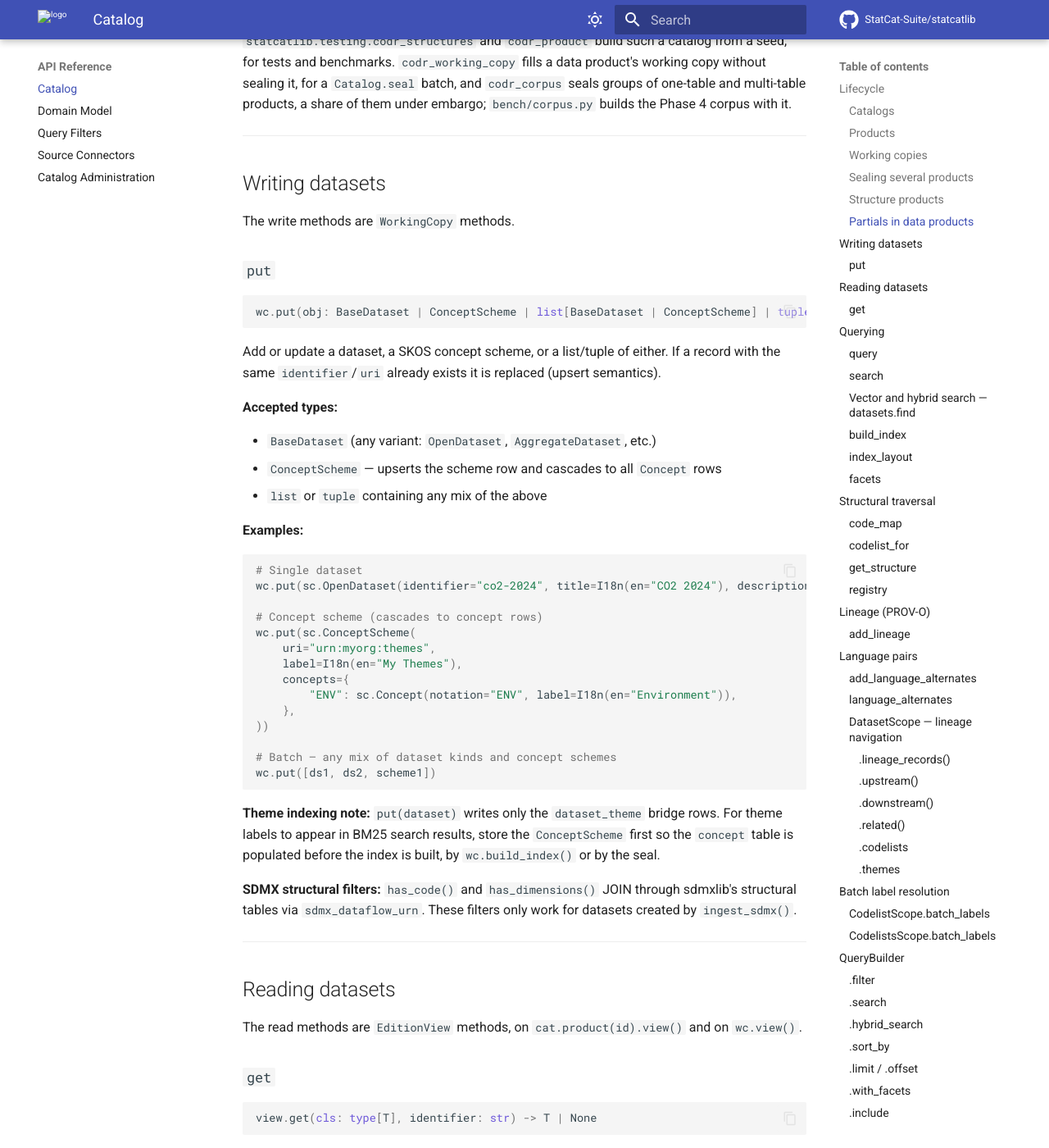
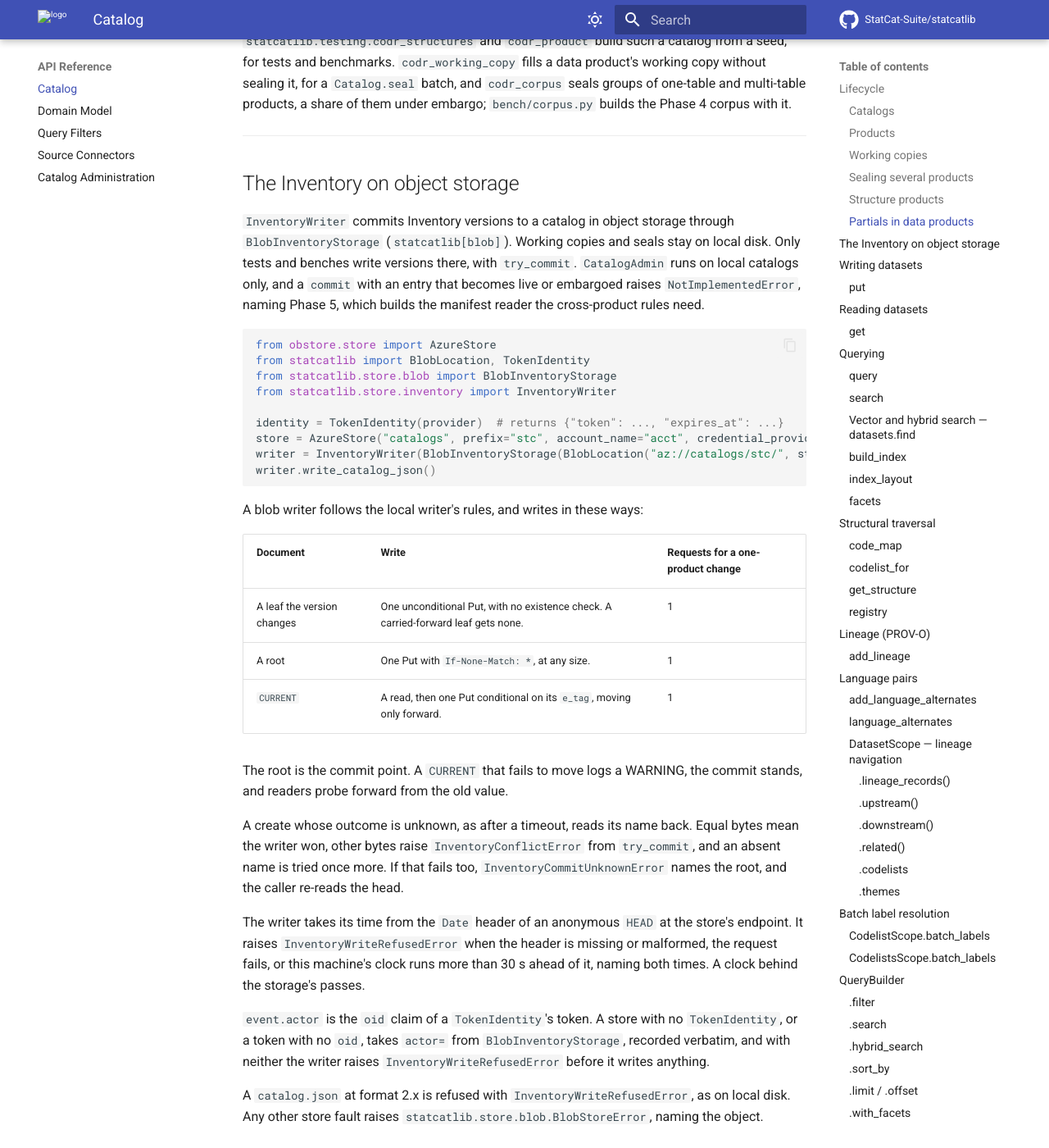
Before and after one commit to StatCat-Suite/statcatlib, an MkDocs documentation site: the page built from docs/api/store.md, in a window 1280 px wide and 1400 px high, scrolled down 7338 px. Shown: the whole window at 82% size. Built offline with MkDocs 1.6.1 and Material for MkDocs 9.7.7, drawn with Linux system fonts in a browser that asks for light colours; comment, search, counter and statistics services are not loaded.

Commit message:
docs: describe the blob Inventory writer and the blob extra (GH-98)

````diff
--- a/docs/api/store.md
+++ b/docs/api/store.md
@@ -353,6 +353,57 @@ product's working copy without sealing it, for a `Catalog.seal` batch, and
 them under embargo; `bench/corpus.py` builds the Phase 4 corpus with it.
 
 ---
+
+## The Inventory on object storage
+
+`InventoryWriter` commits Inventory versions to a catalog in object storage
+through `BlobInventoryStorage` (`statcatlib[blob]`). Working copies and seals
+stay on local disk. Only tests and benches write versions there, with
+`try_commit`. `CatalogAdmin` runs on local catalogs only, and a `commit` with an
+entry that becomes live or embargoed raises `NotImplementedError`, naming Phase
+5, which builds the manifest reader the cross-product rules need.
+
+```python
+from obstore.store import AzureStore
+from statcatlib import BlobLocation, TokenIdentity
+from statcatlib.store.blob import BlobInventoryStorage
+from statcatlib.store.inventory import InventoryWriter
+
+identity = TokenIdentity(provider)  # returns {"token": ..., "expires_at": ...}
+store = AzureStore("catalogs", prefix="stc", account_name="acct", credential_provider=identity)
+writer = InventoryWriter(BlobInventoryStorage(BlobLocation("az://catalogs/stc/", store)))
+writer.write_catalog_json()
+```
+
+A blob writer follows the local writer's rules, and writes in these ways:
+
+| Document | Write | Requests for a one-product change |
+|---|---|---|
+| A leaf the version changes | One unconditional Put, with no existence check. A carried-forward leaf gets none. | 1 |
+| A root | One Put with `If-None-Match: *`, at any size. | 1 |
+| `CURRENT` | A read, then one Put conditional on its `e_tag`, moving only forward. | 1 |
+
+The root is the commit point. A `CURRENT` that fails to move logs a WARNING, the
+commit stands, and readers probe forward from the old value.
+
+A create whose outcome is unknown, as after a timeout, reads its name back. Equal
+bytes mean the writer won, other bytes raise `InventoryConflictError` from
+`try_commit`, and an absent name is tried once more. If that fails too,
+`InventoryCommitUnknownError` names the root, and the caller re-reads the head.
+
+The writer takes its time from the `Date` header of an anonymous `HEAD` at the
+store's endpoint. It raises `InventoryWriteRefusedError` when the header is
+missing or malformed, the request fails, or this machine's clock runs more than
+30 s ahead of it, naming both times. A clock behind the storage's passes.
+
+`event.actor` is the `oid` claim of a `TokenIdentity`'s token. A store with no
+`TokenIdentity`, or a token with no `oid`, takes `actor=` from
+`BlobInventoryStorage`, recorded verbatim, and with neither the writer raises
+`InventoryWriteRefusedError` before it writes anything.
+
+A `catalog.json` at format 2.x is refused with `InventoryWriteRefusedError`, as
+on local disk. Any other store fault raises `statcatlib.store.blob.BlobStoreError`,
+naming the object.
 
 ## Writing datasets
 
--- a/mkdocs.yml
+++ b/mkdocs.yml
@@ -108,6 +108,7 @@ nav:
     - Catalog Administration: api/admin.md
   - Reference:
     - Catalog: reference/catalog.md
+    - Object Storage: reference/blob.md
     - Scopes: reference/scopes.md
     - Domain Model: reference/model.md
     - Query: reference/query.md
````
Also changed, not shown: CLAUDE.md (+29 -5 lines), EGM.md (+3 -2 lines), README.md (+2 -1 lines), docs/reference/blob.md (added, +21 -0 lines), docs/upgrading.md (+18 -0 lines), src/statcatlib/EGM.md (+4 -3 lines), src/statcatlib/store/EGM.md (+73 -7 lines).
